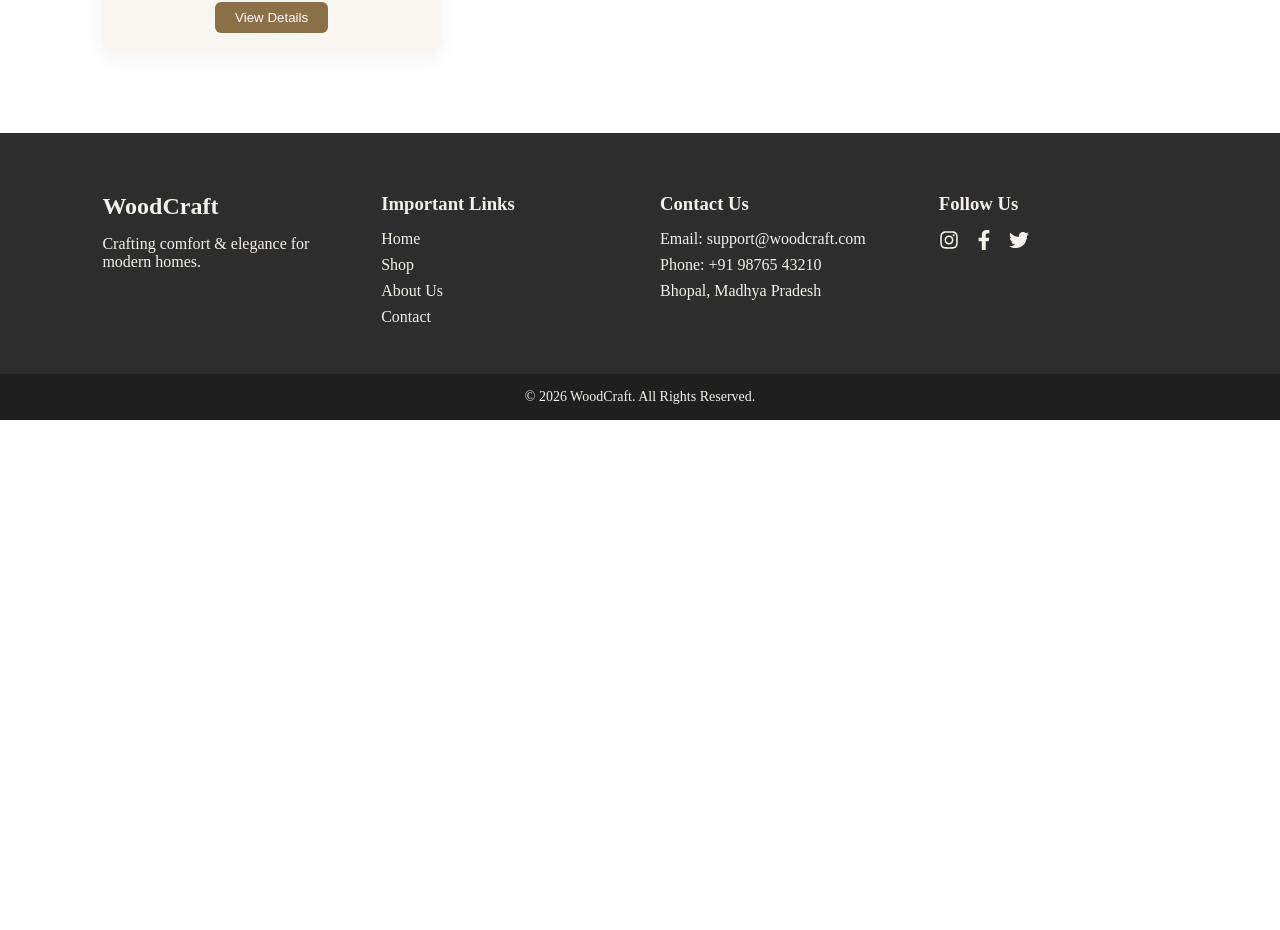
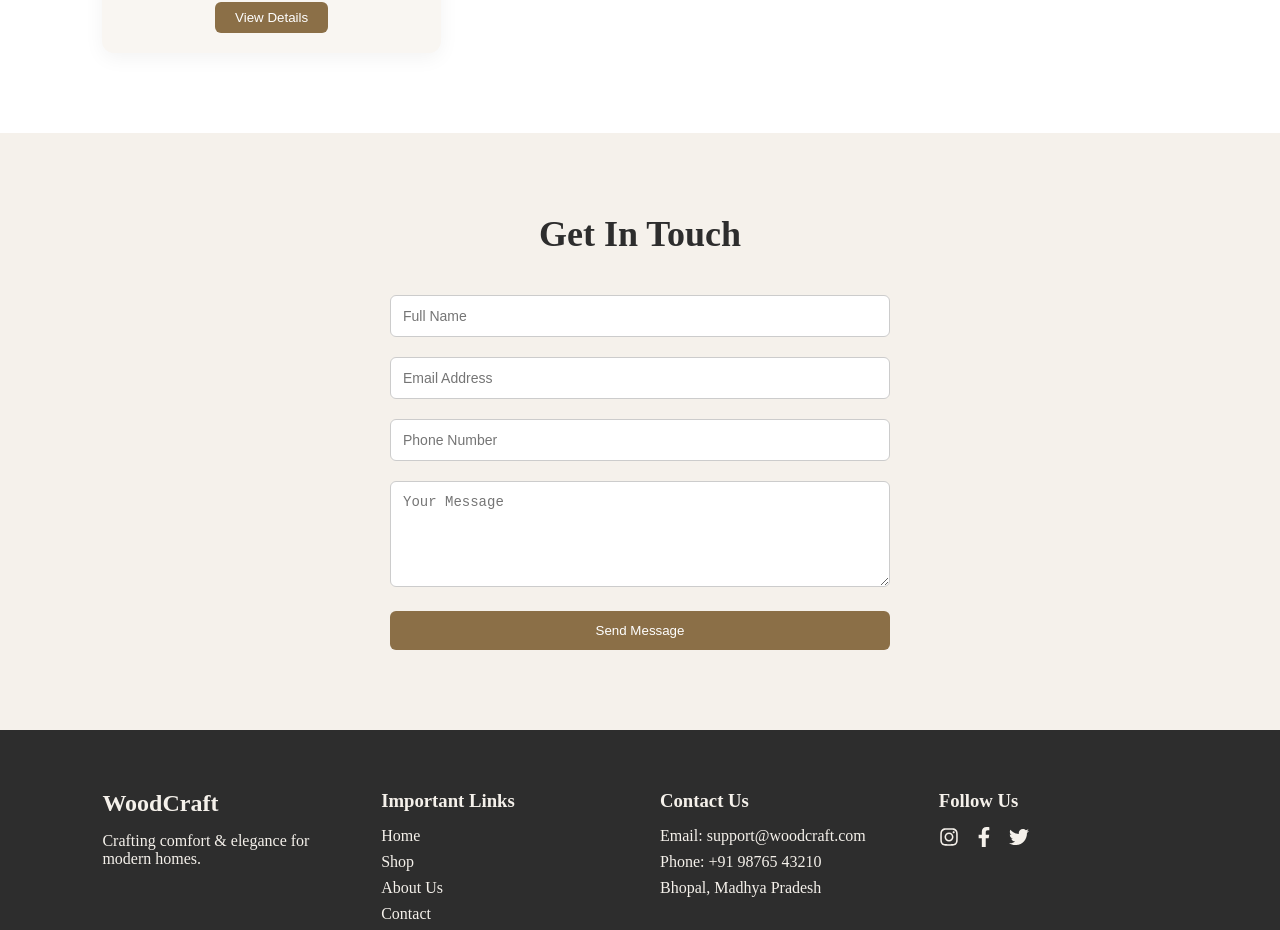
Before and after one commit to Saurav7985/Furniture, a React (Vite) app: page / in a window 1280 px wide. Shown: the part 1768-2698 px from the top of the page. Before the commit the page ends 2188 px from the top, so only its background shows below. Built offline with nearby package versions, Linux system fonts and the light colour scheme.

Commit message:
it is the sample of website

```diff
--- a/src/App.jsx
+++ b/src/App.jsx
@@ -3,16 +3,17 @@ import Navbar from './components/Navbar'
 import Hero from './components/Hero'
 import Products from './components/Products'
 import Footer from './components/Footer'
+import Contect from './components/Contect'
 
 
 function App() {
-  const [count, setCount] = useState(0)
 
   return (
     <>
     <Navbar/>
     <Hero/>
     <Products/>
+    <Contect/>
     <Footer/>
     </>
   )
--- /dev/null
+++ b/src/components/Contect.jsx
@@ -0,0 +1,157 @@
+
+import '../styles/contect.scss'
+import { useState } from 'react'
+
+const Contect = () => {
+
+ const [formData, setFormData] = useState({
+    name: "",
+    email: "",
+    phone: "",
+    message: ""
+  });
+
+  const [errors, setErrors] = useState({});
+  const [isSubmitting, setIsSubmitting] = useState(false);
+  const [success, setSuccess] = useState(false);
+
+  // Regex patterns
+  const emailRegex = /^[^\s@]+@[^\s@]+\.[^\s@]+$/;
+  const phoneRegex = /^[6-9]\d{9}$/;
+
+  const validate = () => {
+    let newErrors = {};
+
+    if (!formData.name.trim()) {
+      newErrors.name = "Name is required";
+    } else if (formData.name.trim().length < 3) {
+      newErrors.name = "Name must be at least 3 characters";
+    }
+
+    if (!formData.email.trim()) {
+      newErrors.email = "Email is required";
+    } else if (!emailRegex.test(formData.email)) {
+      newErrors.email = "Invalid email format";
+    }
+
+    if (!formData.phone.trim()) {
+      newErrors.phone = "Phone number is required";
+    } else if (!phoneRegex.test(formData.phone)) {
+      newErrors.phone = "Enter valid 10-digit Indian number";
+    }
+
+    if (!formData.message.trim()) {
+      newErrors.message = "Message cannot be empty";
+    } else if (formData.message.trim().length < 10) {
+      newErrors.message = "Message must be at least 10 characters";
+    }
+    return newErrors;
+  };
+
+  const handleChange = (e) => {
+    const { name, value } = e.target;
+
+    setFormData({
+      ...formData,
+      [name]: value
+    });
+
+    setErrors({
+      ...errors,
+      [name]: ""
+    });
+  };
+
+  const handleSubmit = (e) => {
+    e.preventDefault();
+
+    const validationErrors = validate();
+    setErrors(validationErrors);
+
+    if (Object.keys(validationErrors).length === 0) {
+      setIsSubmitting(true);
+
+      // Fake API simulation
+      setTimeout(() => {
+        setIsSubmitting(false);
+        setSuccess(true);
+
+        setFormData({
+          name: "",
+          email: "",
+          phone: "",
+          message: ""
+        });
+
+      }, 1500);
+    }
+  };
+
+
+  return (
+ <section className="contact">
+      <h2>Get In Touch</h2>
+
+      <form onSubmit={handleSubmit} noValidate>
+        <div className="form-group">
+          <input
+            type="text"
+            name="name"
+            placeholder="Full Name"
+            value={formData.name}
+            onChange={handleChange}
+          />
+          {errors.name && <span className="error">{errors.name}</span>}
+        </div>
+
+        <div className="form-group">
+          <input
+            type="email"
+            name="email"
+            placeholder="Email Address"
+            value={formData.email}
+            onChange={handleChange}
+          />
+          {errors.email && <span className="error">{errors.email}</span>}
+        </div>
+
+        <div className="form-group">
+          <input
+            type="tel"
+            name="phone"
+            placeholder="Phone Number"
+            value={formData.phone}
+            onChange={handleChange}
+            maxLength="10"
+          />
+          {errors.phone && <span className="error">{errors.phone}</span>}
+        </div>
+
+        <div className="form-group">
+          <textarea
+            name="message"
+            placeholder="Your Message"
+            rows="5"
+            value={formData.message}
+            onChange={handleChange}
+          ></textarea>
+          {errors.message && <span className="error">{errors.message}</span>}
+        </div>
+
+        <button
+          type="submit"
+          disabled={isSubmitting}
+        >
+          {isSubmitting ? "Sending..." : "Send Message"}
+        </button>
+
+        {success && (
+          <p className="success">Message sent successfully ✅</p>
+        )}
+      </form>
+    </section>
+
+  )
+}
+
+export default Contect
--- /dev/null
+++ b/src/styles/contect.scss
@@ -0,0 +1,68 @@
+.contact {
+  padding: 80px 8%;
+  background: #f5f1eb;
+  text-align: center;
+
+  h2 {
+    font-size: 36px;
+    margin-bottom: 40px;
+    color: #2d2d2d;
+  }
+
+  form {
+    max-width: 500px;
+    margin: auto;
+  }
+
+  .form-group {
+    margin-bottom: 20px;
+    text-align: left;
+
+    input, textarea {
+      width: 100%;
+      padding: 12px;
+      border: 1px solid #ccc;
+      border-radius: 6px;
+      outline: none;
+      font-size: 14px;
+      transition: 0.3s;
+
+      &:focus {
+        border-color: #8b6f47;
+      }
+    }
+
+    .error {
+      color: red;
+      font-size: 13px;
+      margin-top: 5px;
+      display: block;
+    }
+  }
+
+  button {
+    width: 100%;
+    padding: 12px;
+    background: #8b6f47;
+    color: white;
+    border: none;
+    border-radius: 6px;
+    cursor: pointer;
+    transition: 0.3s;
+
+    &:hover {
+      background: #6f5637;
+    }
+
+    &:disabled {
+      background: gray;
+      cursor: not-allowed;
+    }
+  }
+
+  .success {
+    margin-top: 15px;
+    color: green;
+    font-weight: 600;
+  }
+}
```
